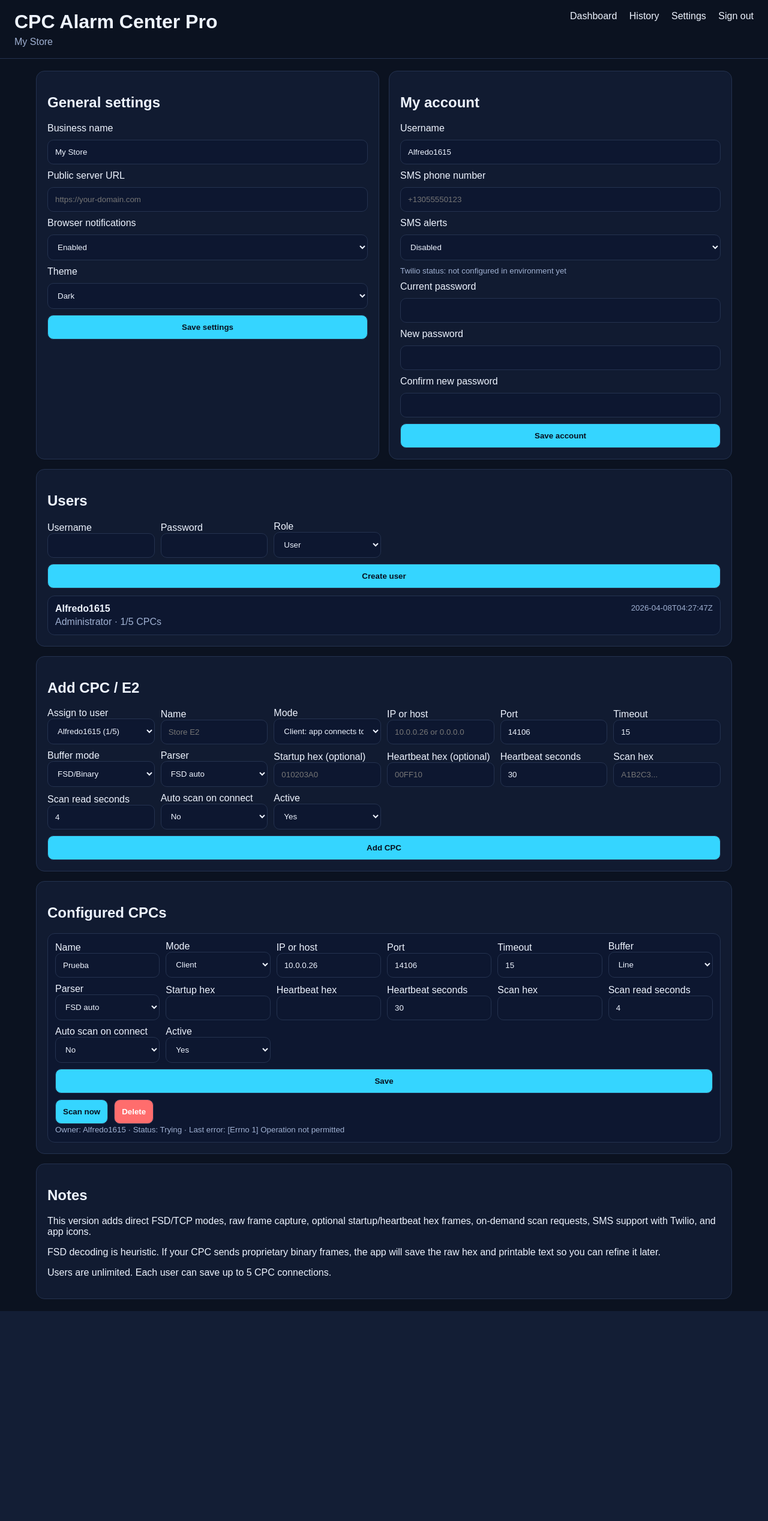
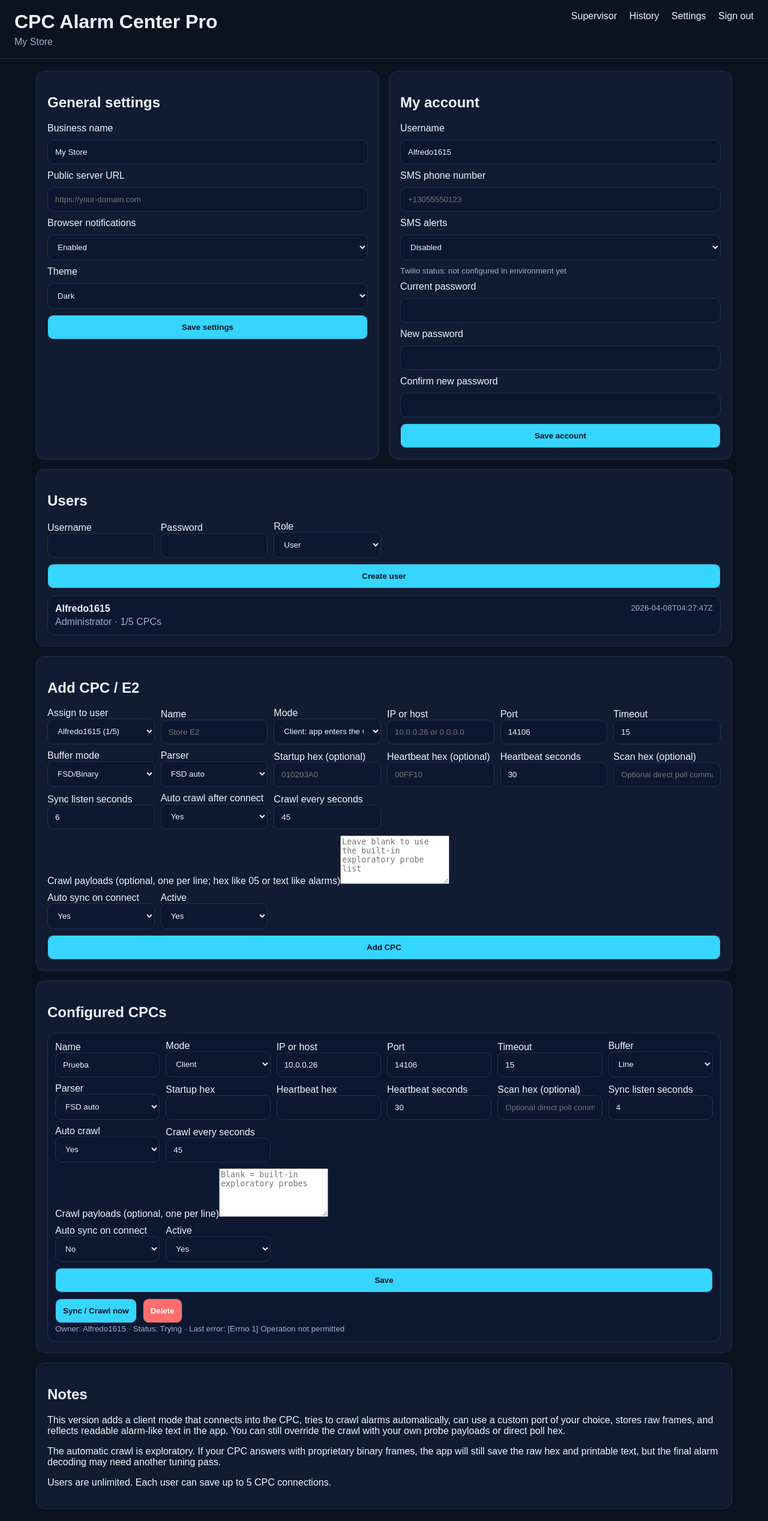
Before and after one commit to Alfredo1615/alarm-report, a Flask app: page /settings in a window 1280 px wide. Shown: the whole page at 60% size. Before the commit the page ends 2186 px from the top, so only its background shows below. Run offline with Flask 3, Linux system fonts and the light colour scheme; a user stored in the database is signed in; data comes from the database, SQL or seed files in the repository; some libraries are stand-ins or nearby versions.

Commit message:
Add files via upload

```diff
--- a/app.py
+++ b/app.py
@@ -37,6 +37,7 @@
 TWILIO_AUTH_TOKEN = os.environ.get('TWILIO_AUTH_TOKEN', '')
 TWILIO_FROM_NUMBER = os.environ.get('TWILIO_FROM_NUMBER', '')
 MAX_CPCS_PER_USER = 5
+ALARM_DEDUPE_SECONDS = int(os.environ.get('ALARM_DEDUPE_SECONDS', '180'))
 
 app = Flask(__name__)
 app.config['SECRET_KEY'] = SECRET_KEY
@@ -100,6 +101,10 @@
             id INTEGER PRIMARY KEY AUTOINCREMENT,
             user_id INTEGER NOT NULL DEFAULT 1,
             name TEXT NOT NULL,
+            site_label TEXT DEFAULT '',
+            store_code TEXT DEFAULT '',
+            device_notes TEXT DEFAULT '',
+            scan_every_seconds INTEGER NOT NULL DEFAULT 0,
             host TEXT NOT NULL,
             port INTEGER NOT NULL DEFAULT 14106,
             timeout INTEGER NOT NULL DEFAULT 15,
@@ -112,6 +117,9 @@
             scan_hex TEXT DEFAULT '',
             scan_read_seconds INTEGER NOT NULL DEFAULT 4,
             auto_scan_on_connect INTEGER NOT NULL DEFAULT 0,
+            crawl_mode INTEGER NOT NULL DEFAULT 1,
+            crawl_interval INTEGER NOT NULL DEFAULT 45,
+            crawl_payloads TEXT DEFAULT '',
             enabled INTEGER NOT NULL DEFAULT 1,
             created_at TEXT NOT NULL,
             updated_at TEXT NOT NULL,
@@ -189,6 +197,13 @@
         ('cpcs', 'scan_hex'): "ALTER TABLE cpcs ADD COLUMN scan_hex TEXT DEFAULT ''",
         ('cpcs', 'scan_read_seconds'): 'ALTER TABLE cpcs ADD COLUMN scan_read_seconds INTEGER NOT NULL DEFAULT 4',
         ('cpcs', 'auto_scan_on_connect'): 'ALTER TABLE cpcs ADD COLUMN auto_scan_on_connect INTEGER NOT NULL DEFAULT 0',
+        ('cpcs', 'site_label'): "ALTER TABLE cpcs ADD COLUMN site_label TEXT DEFAULT ''",
+        ('cpcs', 'store_code'): "ALTER TABLE cpcs ADD COLUMN store_code TEXT DEFAULT ''",
+        ('cpcs', 'device_notes'): "ALTER TABLE cpcs ADD COLUMN device_notes TEXT DEFAULT ''",
+        ('cpcs', 'scan_every_seconds'): 'ALTER TABLE cpcs ADD COLUMN scan_every_seconds INTEGER NOT NULL DEFAULT 0',
+        ('cpcs', 'crawl_mode'): "ALTER TABLE cpcs ADD COLUMN crawl_mode INTEGER NOT NULL DEFAULT 1",
+        ('cpcs', 'crawl_interval'): 'ALTER TABLE cpcs ADD COLUMN crawl_interval INTEGER NOT NULL DEFAULT 45',
+        ('cpcs', 'crawl_payloads'): "ALTER TABLE cpcs ADD COLUMN crawl_payloads TEXT DEFAULT ''",
     }
     for (table, column), sql in migrations.items():
         if not column_exists(db, table, column):
@@ -315,6 +330,30 @@
         pass
 
 
+def split_alarm_candidates(message: str):
+    text = re.sub(r'\s+', ' ', message or '').strip()
+    if not text:
+        return []
+    parts = re.split(r'\s*(?:\||;|\s{2,})\s*', text)
+    return [p.strip() for p in parts if len(p.strip()) >= 6][:6]
+
+
+def site_display_name(cpc):
+    return (cpc['site_label'] or cpc['name'] or 'CPC').strip()
+
+
+def should_create_alarm(db, user_id: int, cpc_id: Optional[int], message: str):
+    since = time.time() - ALARM_DEDUPE_SECONDS
+    since_iso = datetime.utcfromtimestamp(since).isoformat(timespec='seconds') + 'Z'
+    row = db.execute(
+        """SELECT id FROM alarms WHERE user_id = ? AND COALESCE(cpc_id,0) = COALESCE(?,0)
+           AND message = ? AND status IN ('ACTIVE','ACK') AND created_at >= ?
+           ORDER BY id DESC LIMIT 1""",
+        (user_id, cpc_id, message[:350], since_iso)
+    ).fetchone()
+    return row is None
+
+
 def create_alarm(db, user_id: int, cpc_id: Optional[int], source: str, site: str, message: str, priority='MEDIUM', external_id=None, rack=''):
     now = utc_now()
     try:
@@ -407,18 +446,27 @@
 
 def parse_direct_payload(raw_bytes: bytes, parser_hint: str = 'fsd_auto'):
     ascii_parts = extract_ascii_sequences(raw_bytes)
-    candidates = []
-    for part in ascii_parts:
-        upper = part.upper()
-        if any(token in upper for token in ['ALARM', 'FAIL', 'NOTICE', 'ADVISORY', 'TEMP', 'SENSOR', 'DEFROST', 'SUCTION', 'COMP', 'CASE']):
-            candidates.append(part)
-    if not candidates and parser_hint in ('plain', 'plain_text') and ascii_parts:
-        candidates = ascii_parts[:1]
+    joined = ' | '.join(ascii_parts[:10])
+    if not joined and parser_hint not in ('hex_only',):
+        return None
+    upper = joined.upper()
+    hot_words = ['ALARM', 'FAIL', 'FAILED', 'NOTICE', 'ADVISORY', 'TEMP', 'TEMPERATURE', 'SENSOR', 'DEFROST', 'SUCTION', 'COMP', 'COMPRESSOR', 'CASE', 'LOSS', 'DOOR', 'POWER', 'HI ', 'HIGH', 'LOW ', 'LOW', 'DISCHARGE', 'TRIP', 'FAULT', 'CUTOUT', 'CUT OUT', 'PHASE', 'PRESS', 'PRESSURE', 'COND', 'FAN', 'RACK', 'SYS', 'SYSTEM', 'OVERRIDE', 'ALR', 'NOTICES', 'ALARMS']
+    if parser_hint in ('plain', 'plain_text') and ascii_parts:
+        candidates = ascii_parts[:3]
+    else:
+        candidates = [p for p in ascii_parts if any(token in p.upper() for token in hot_words)]
+    if not candidates and any(token in upper for token in hot_words):
+        candidates = [joined]
     if not candidates:
         return None
-    message = re.sub(r'\s+', ' ', ' | '.join(candidates))[:350]
-    priority = 'HIGH' if any(x in message.upper() for x in ['ALARM', 'FAIL', 'CRIT', 'CRITICAL']) else 'MEDIUM'
-    return {'priority': priority, 'message': message}
+    pieces = []
+    for cand in candidates:
+        pieces.extend(split_alarm_candidates(cand))
+    pieces = list(dict.fromkeys(pieces))[:6]
+    if not pieces:
+        return None
+    priority = 'HIGH' if any(x in upper for x in ['ALARM', 'FAIL', 'FAILED', 'CRIT', 'CRITICAL', 'HIGH TEMP', 'LOSS', 'POWER', 'FAULT', 'TRIP', 'CUTOUT']) else 'MEDIUM'
+    return {'priority': priority, 'messages': pieces, 'message': ' | '.join(pieces)[:350]}
 
 
 def increment_message_count(db, cpc_id: int) -> int:
@@ -430,10 +478,13 @@
 
 def handle_incoming_bytes(db, cpc, chunk: bytes):
     parsed = parse_direct_payload(chunk, cpc['parser_hint'])
+    display_site = site_display_name(cpc)
     save_raw_event(db, cpc['user_id'], cpc['id'], cpc['name'], format_raw_payload(chunk), 1 if parsed else 0)
     if parsed:
-        external_id = f"{cpc['id']}:{hash(chunk)}"
-        create_alarm(db, cpc['user_id'], cpc['id'], cpc['name'], cpc['name'], parsed['message'], parsed['priority'], external_id=external_id)
+        for piece in parsed.get('messages', [parsed['message']]):
+            if should_create_alarm(db, cpc['user_id'], cpc['id'], piece):
+                external_id = f"{cpc['id']}:{hash((piece+str(chunk[:48])).encode())}"
+                create_alarm(db, cpc['user_id'], cpc['id'], cpc['name'], display_site, piece, parsed['priority'], external_id=external_id)
 
 
 def send_optional(sock, hex_text: str):
@@ -461,6 +512,52 @@
     return chunks
 
 
+
+
+def default_crawl_payloads():
+    return [
+        bytes([0x05]),
+        b'alarms\r\n',
+        b'alarm\r\n',
+        b'advisories\r\n',
+        b'notices\r\n',
+        b'status\r\n',
+        b'list alarms\r\n',
+    ]
+
+
+def parse_payload_lines(text: str):
+    items = []
+    for raw in (text or '').splitlines():
+        line = raw.strip()
+        if not line:
+            continue
+        hb = hex_to_bytes(line)
+        if hb:
+            items.append(hb)
+        else:
+            items.append(line.encode('utf-8', errors='ignore') + b'\r\n')
+    return items
+
+
+def get_crawl_payloads(cpc):
+    custom = parse_payload_lines(cpc['crawl_payloads'] or '')
+    return custom if custom else default_crawl_payloads()
+
+
+def perform_crawl_sequence(sock, cpc):
+    if not int(cpc['crawl_mode'] or 0):
+        return 0
+    count = 0
+    for payload in get_crawl_payloads(cpc):
+        try:
+            sock.sendall(payload)
+            count += 1
+            time.sleep(0.15)
+        except Exception:
+            continue
+    return count
+
 def perform_scan(db, cpc, source_label='manual-scan'):
     if cpc['role'] != 'client':
         raise RuntimeError('Scanning is only available in client mode.')
@@ -469,8 +566,6 @@
     timeout = int(cpc['timeout'])
     startup_hex = cpc['startup_hex'] or ''
     scan_hex = cpc['scan_hex'] or ''
-    if not scan_hex:
-        raise RuntimeError('No scan hex configured for this CPC.')
     read_seconds = max(1, int(cpc['scan_read_seconds'] or 4))
     scanned = 0
     with socket.create_connection((host, port), timeout=timeout) as sock:
@@ -478,10 +573,16 @@
         update_bridge_status(cpc['id'], connected=1, last_connect_at=utc_now(), last_error='')
         send_optional(sock, startup_hex)
         time.sleep(0.2)
-        send_optional(sock, scan_hex)
+        if scan_hex.strip():
+            send_optional(sock, scan_hex)
+        else:
+            perform_crawl_sequence(sock, cpc)
         chunks = read_scan_chunks(sock, read_seconds=read_seconds)
         if not chunks:
-            save_raw_event(db, cpc['user_id'], cpc['id'], cpc['name'], f'SCAN: no bytes returned for {source_label}', 0)
+            note = f'SCAN: no bytes returned for {source_label}'
+            if not scan_hex.strip():
+                note += ' (passive listen mode)'
+            save_raw_event(db, cpc['user_id'], cpc['id'], cpc['name'], note, 0)
             return 0
         for chunk in chunks:
             increment_message_count(db, cpc['id'])
@@ -503,17 +604,36 @@
         sock.settimeout(1.0)
         update_bridge_status(cpc['id'], connected=1, last_connect_at=utc_now(), last_error='')
         send_optional(sock, startup_hex)
-        if cpc['auto_scan_on_connect'] and (cpc['scan_hex'] or '').strip():
+        if cpc['auto_scan_on_connect']:
             try:
                 time.sleep(0.2)
-                send_optional(sock, cpc['scan_hex'] or '')
+                if (cpc['scan_hex'] or '').strip():
+                    send_optional(sock, cpc['scan_hex'] or '')
+                else:
+                    perform_crawl_sequence(sock, cpc)
             except Exception:
                 pass
         last_hb = time.time()
+        last_scan = time.time()
+        last_crawl = time.time()
+        scan_every = max(0, int(cpc['scan_every_seconds'] or 0))
+        crawl_every = max(10, int(cpc['crawl_interval'] or 45)) if int(cpc['crawl_mode'] or 0) else 0
         while not stop_event.is_set():
             if heartbeat_hex and time.time() - last_hb >= heartbeat_interval:
                 send_optional(sock, heartbeat_hex)
                 last_hb = time.time()
+            if scan_every and (cpc['scan_hex'] or '').strip() and time.time() - last_scan >= scan_every:
+                try:
+                    send_optional(sock, cpc['scan_hex'] or '')
+                    last_scan = time.time()
+                except Exception:
+                    pass
+            if crawl_every and time.time() - last_crawl >= crawl_every:
+                try:
+                    perform_crawl_sequence(sock, cpc)
+                    last_crawl = time.time()
+                except Exception:
+                    pass
             try:
                 chunk = sock.recv(4096)
             except socket.timeout:
@@ -733,7 +853,13 @@
         {'' if user['is_admin'] else 'WHERE c.user_id = ?'}
         ORDER BY c.name COLLATE NOCASE
     ''', () if user['is_admin'] else (user['id'],)).fetchall()
-    return render_template('dashboard.html', stats=stats, active=active, recent=recent, raw_recent=raw_recent, bridges=bridges, cpcs=cpcs, settings=get_settings(db))
+    site_cards = []
+    for c in cpcs:
+        active_count = db.execute("SELECT COUNT(*) AS c FROM alarms WHERE cpc_id = ? AND status = 'ACTIVE'", (c['id'],)).fetchone()['c']
+        recent_count = db.execute("SELECT COUNT(*) AS c FROM raw_events WHERE cpc_id = ?", (c['id'],)).fetchone()['c']
+        bridge = next((b for b in bridges if b['id'] == c['id']), None)
+        site_cards.append({'cpc': c, 'active_count': active_count, 'recent_count': recent_count, 'bridge': bridge})
+    return render_template('dashboard.html', stats=stats, active=active, recent=recent, raw_recent=raw_recent, bridges=bridges, cpcs=cpcs, site_cards=site_cards, settings=get_settings(db))
 
 
 @app.route('/history')
@@ -759,6 +885,20 @@
     ''', tuple(params)).fetchall()
     return render_template('history.html', alarms=alarms, status_filter=status, settings=get_settings(db))
 
+
+
+
+@app.route('/sites/<int:cpc_id>')
+@login_required
+def site_detail(cpc_id):
+    cpc, denied = owner_or_admin_required_for_cpc(cpc_id)
+    if denied:
+        return denied
+    db = get_db()
+    alarms = db.execute("SELECT * FROM alarms WHERE cpc_id = ? ORDER BY created_at DESC LIMIT 200", (cpc_id,)).fetchall()
+    raw_events = db.execute("SELECT * FROM raw_events WHERE cpc_id = ? ORDER BY created_at DESC LIMIT 50", (cpc_id,)).fetchall()
+    bridge = db.execute("SELECT * FROM bridge_status WHERE cpc_id = ?", (cpc_id,)).fetchone()
+    return render_template('site_detail.html', cpc=cpc, alarms=alarms, raw_events=raw_events, bridge=bridge, settings=get_settings(db))
 
 @app.route('/settings', methods=['GET', 'POST'])
 @login_required
@@ -879,6 +1019,9 @@
         flash(f'Each user can have up to {MAX_CPCS_PER_USER} CPC connections.', 'error')
         return redirect(url_for('settings'))
     name = request.form.get('name', '').strip()
+    site_label = request.form.get('site_label', '').strip()
+    store_code = request.form.get('store_code', '').strip()
+    device_notes = request.form.get('device_notes', '').strip()
     host = request.form.get('host', '').strip()
     port = int_form('port', 14106)
     timeout = int_form('timeout', 15)
@@ -890,6 +1033,7 @@
     heartbeat_interval = int_form('heartbeat_interval', 30)
     scan_hex = request.form.get('scan_hex', '').strip()
     scan_read_seconds = int_form('scan_read_seconds', 4)
+    scan_every_seconds = int_form('scan_every_seconds', 0)
     auto_scan_on_connect = 1 if request.form.get('auto_scan_on_connect') == '1' else 0
     enabled = 1 if request.form.get('enabled') == '1' else 0
     if not name:
@@ -901,8 +1045,8 @@
     if role == 'listener' and not host:
         host = '0.0.0.0'
     now = utc_now()
-    db.execute('''INSERT INTO cpcs (user_id, name, host, port, timeout, buffer_mode, parser_hint, role, startup_hex, heartbeat_hex, heartbeat_interval, scan_hex, scan_read_seconds, auto_scan_on_connect, enabled, created_at, updated_at)
-                  VALUES (?, ?, ?, ?, ?, ?, ?, ?, ?, ?, ?, ?, ?, ?, ?, ?, ?)''', (target_user_id, name, host, port, timeout, buffer_mode, parser_hint, role, startup_hex, heartbeat_hex, heartbeat_interval, scan_hex, scan_read_seconds, auto_scan_on_connect, enabled, now, now))
+    db.execute('''INSERT INTO cpcs (user_id, name, site_label, store_code, device_notes, scan_every_seconds, host, port, timeout, buffer_mode, parser_hint, role, startup_hex, heartbeat_hex, heartbeat_interval, scan_hex, scan_read_seconds, auto_scan_on_connect, crawl_mode, crawl_interval, crawl_payloads, enabled, created_at, updated_at)
+                  VALUES (?, ?, ?, ?, ?, ?, ?, ?, ?, ?, ?, ?, ?, ?, ?, ?, ?, ?, ?, ?, ?, ?, ?, ?)''', (target_user_id, name, site_label, store_code, device_notes, scan_every_seconds, host, port, timeout, buffer_mode, parser_hint, role, startup_hex, heartbeat_hex, heartbeat_interval, scan_hex, scan_read_seconds, auto_scan_on_connect, 1 if request.form.get('crawl_mode', '1') == '1' else 0, int_form('crawl_interval', 45), request.form.get('crawl_payloads', '').strip(), enabled, now, now))
     db.commit()
     ensure_bridge_threads()
     flash('CPC added.', 'success')
@@ -921,8 +1065,8 @@
     role = request.form.get('role', 'client')
     if role == 'listener' and not host:
         host = '0.0.0.0'
-    db.execute('''UPDATE cpcs SET name=?, host=?, port=?, timeout=?, buffer_mode=?, parser_hint=?, role=?, startup_hex=?, heartbeat_hex=?, heartbeat_interval=?, enabled=?, updated_at=? WHERE id=?''',
-               (request.form.get('name', '').strip(), host, int_form('port', 14106), int_form('timeout', 15), request.form.get('buffer_mode', 'fsd'), request.form.get('parser_hint', 'fsd_auto'), role, request.form.get('startup_hex', '').strip(), request.form.get('heartbeat_hex', '').strip(), int_form('heartbeat_interval', 30), 1 if request.form.get('enabled') == '1' else 0, now, cpc_id))
+    db.execute('''UPDATE cpcs SET name=?, site_label=?, store_code=?, device_notes=?, scan_every_seconds=?, host=?, port=?, timeout=?, buffer_mode=?, parser_hint=?, role=?, startup_hex=?, heartbeat_hex=?, heartbeat_interval=?, scan_hex=?, scan_read_seconds=?, auto_scan_on_connect=?, crawl_mode=?, crawl_interval=?, crawl_payloads=?, enabled=?, updated_at=? WHERE id=?''',
+               (request.form.get('name', '').strip(), request.form.get('site_label', '').strip(), request.form.get('store_code', '').strip(), request.form.get('device_notes', '').strip(), int_form('scan_every_seconds', 0), host, int_form('port', 14106), int_form('timeout', 15), request.form.get('buffer_mode', 'fsd'), request.form.get('parser_hint', 'fsd_auto'), role, request.form.get('startup_hex', '').strip(), request.form.get('heartbeat_hex', '').strip(), int_form('heartbeat_interval', 30), request.form.get('scan_hex', '').strip(), int_form('scan_read_seconds', 4), 1 if request.form.get('auto_scan_on_connect') == '1' else 0, 1 if request.form.get('crawl_mode', '1') == '1' else 0, int_form('crawl_interval', 45), request.form.get('crawl_payloads', '').strip(), 1 if request.form.get('enabled') == '1' else 0, now, cpc_id))
     db.commit()
     stop_and_restart_bridge(cpc_id)
     flash('CPC updated.', 'success')
--- a/static/styles.css
+++ b/static/styles.css
@@ -11,3 +11,6 @@
 .alarm-list{display:grid;gap:12px}.alarm{padding:14px;border-radius:12px;border:1px solid var(--line);background:#0d1730}.priority-high{border-color:#7a2c35}.priority-medium{border-color:#70631f}.priority-low{border-color:#1d5960}.alarm-header{display:flex;justify-content:space-between;gap:8px;margin-bottom:8px}.actions,.actions-inline{display:flex;gap:10px;flex-wrap:wrap;align-items:center}.wrap{flex-wrap:wrap}.end{justify-content:flex-end}.title-row{display:flex;justify-content:space-between;align-items:center;gap:12px;margin-bottom:12px}
 .flash{padding:12px 14px;border-radius:10px;margin-bottom:12px}.flash.success{background:#123d2f}.flash.error{background:#481a1a}.filter-link{padding:8px 12px;border:1px solid var(--line);border-radius:10px;color:var(--text);text-decoration:none;background:#0d1730}
 @media (max-width: 900px){.grid-two,.stats-grid{grid-template-columns:1fr}.topbar{flex-direction:column;gap:12px}.title-row{flex-direction:column;align-items:flex-start}}
+
+pre{background:#0b1220;color:#d8e1f0;padding:10px;border-radius:10px;overflow:auto;}
+.stat small{display:block;margin-top:4px;opacity:.8;}
--- a/templates/base.html
+++ b/templates/base.html
@@ -17,7 +17,7 @@
     </div>
     {% if current_user %}
     <nav>
-      <a href="{{ url_for('dashboard') }}">Dashboard</a>
+      <a href="{{ url_for('dashboard') }}">Supervisor</a>
       <a href="{{ url_for('history') }}">History</a>
       <a href="{{ url_for('settings') }}">Settings</a>
       <a href="{{ url_for('logout') }}">Sign out</a>
--- a/templates/settings.html
+++ b/templates/settings.html
@@ -96,7 +96,7 @@
     <div><label>Name</label><input name="name" required placeholder="Store E2"></div>
     <div><label>Mode</label>
       <select name="role">
-        <option value="client">Client: app connects to CPC/FSD port</option>
+        <option value="client">Client: app enters the CPC and searches for alarms</option>
         <option value="listener">Listener: app waits for inbound socket</option>
       </select>
     </div>
@@ -112,9 +112,13 @@
     <div><label>Startup hex (optional)</label><input name="startup_hex" placeholder="010203A0"></div>
     <div><label>Heartbeat hex (optional)</label><input name="heartbeat_hex" placeholder="00FF10"></div>
     <div><label>Heartbeat seconds</label><input name="heartbeat_interval" value="30"></div>
-    <div><label>Scan hex</label><input name="scan_hex" placeholder="A1B2C3..."></div>
-    <div><label>Scan read seconds</label><input name="scan_read_seconds" value="4"></div>
-    <div><label>Auto scan on connect</label><select name="auto_scan_on_connect"><option value="0">No</option><option value="1">Yes</option></select></div>
+    <div><label>Scan hex (optional)</label><input name="scan_hex" placeholder="Optional direct poll command"></div>
+    <div><label>Sync listen seconds</label><input name="scan_read_seconds" value="6"></div>
+    <div><label>Auto crawl after connect</label><select name="crawl_mode"><option value="1" selected>Yes</option><option value="0">No</option></select></div>
+    <div><label>Crawl every seconds</label><input name="crawl_interval" value="45"></div>
+    <div class="full-row"><label>Crawl payloads (optional, one per line; hex like 05 or text like alarms)</label><textarea name="crawl_payloads" rows="5" placeholder="Leave blank to use the built-in exploratory probe list"></textarea></div>
+
+    <div><label>Auto sync on connect</label><select name="auto_scan_on_connect"><option value="0">No</option><option value="1" selected>Yes</option></select></div>
     <div><label>Active</label>
       <select name="enabled"><option value="1">Yes</option><option value="0">No</option></select>
     </div>
@@ -154,9 +158,13 @@
           <div><label>Startup hex</label><input name="startup_hex" value="{{ cpc['startup_hex'] or '' }}"></div>
           <div><label>Heartbeat hex</label><input name="heartbeat_hex" value="{{ cpc['heartbeat_hex'] or '' }}"></div>
           <div><label>Heartbeat seconds</label><input name="heartbeat_interval" value="{{ cpc['heartbeat_interval'] or 30 }}"></div>
-          <div><label>Scan hex</label><input name="scan_hex" value="{{ cpc['scan_hex'] or '' }}"></div>
-          <div><label>Scan read seconds</label><input name="scan_read_seconds" value="{{ cpc['scan_read_seconds'] or 4 }}"></div>
-          <div><label>Auto scan on connect</label><select name="auto_scan_on_connect"><option value="0" {% if not cpc['auto_scan_on_connect'] %}selected{% endif %}>No</option><option value="1" {% if cpc['auto_scan_on_connect'] %}selected{% endif %}>Yes</option></select></div>
+          <div><label>Scan hex (optional)</label><input name="scan_hex" value="{{ cpc['scan_hex'] or '' }}" placeholder="Optional direct poll command"></div>
+          <div><label>Sync listen seconds</label><input name="scan_read_seconds" value="{{ cpc['scan_read_seconds'] or 6 }}"></div>
+          <div><label>Auto crawl</label><select name="crawl_mode"><option value="1" {% if cpc['crawl_mode'] %}selected{% endif %}>Yes</option><option value="0" {% if not cpc['crawl_mode'] %}selected{% endif %}>No</option></select></div>
+          <div><label>Crawl every seconds</label><input name="crawl_interval" value="{{ cpc['crawl_interval'] or 45 }}"></div>
+          <div class="full-row"><label>Crawl payloads (optional, one per line)</label><textarea name="crawl_payloads" rows="5" placeholder="Blank = built-in exploratory probes">{{ cpc['crawl_payloads'] or '' }}</textarea></div>
+
+          <div><label>Auto sync on connect</label><select name="auto_scan_on_connect"><option value="0" {% if not cpc['auto_scan_on_connect'] %}selected{% endif %}>No</option><option value="1" {% if cpc['auto_scan_on_connect'] %}selected{% endif %}>Yes</option></select></div>
           <div><label>Active</label>
             <select name="enabled"><option value="1" {% if cpc['enabled'] %}selected{% endif %}>Yes</option><option value="0" {% if not cpc['enabled'] %}selected{% endif %}>No</option></select>
           </div>
@@ -164,7 +172,7 @@
             <button type="submit">Save</button>
         </form>
             <form method="post" action="{{ url_for('scan_cpc', cpc_id=cpc['id']) }}">
-              <button type="submit">Scan now</button>
+              <button type="submit">Sync / Crawl now</button>
             </form>
             <form method="post" action="{{ url_for('delete_cpc', cpc_id=cpc['id']) }}" onsubmit="return confirm('Delete this CPC?');">
               <button type="submit" class="danger">Delete</button>
@@ -180,8 +188,8 @@
 
 <div class="card" style="margin-top:16px;">
   <h2>Notes</h2>
-  <p>This version adds direct FSD/TCP modes, raw frame capture, optional startup/heartbeat hex frames, on-demand scan requests, SMS support with Twilio, and app icons.</p>
-  <p>FSD decoding is heuristic. If your CPC sends proprietary binary frames, the app will save the raw hex and printable text so you can refine it later.</p>
+  <p>This version adds a client mode that connects into the CPC, tries to crawl alarms automatically, can use a custom port of your choice, stores raw frames, and reflects readable alarm-like text in the app. You can still override the crawl with your own probe payloads or direct poll hex.</p>
+  <p>The automatic crawl is exploratory. If your CPC answers with proprietary binary frames, the app will still save the raw hex and printable text, but the final alarm decoding may need another tuning pass.</p>
   <p>Users are unlimited. Each user can save up to {{ max_cpcs_per_user }} CPC connections.</p>
 </div>
 {% endblock %}
```
Also changed, not shown: templates/dashboard.html (+19 -4 lines), templates/site_detail.html (added, +53 -0 lines), README.md.
